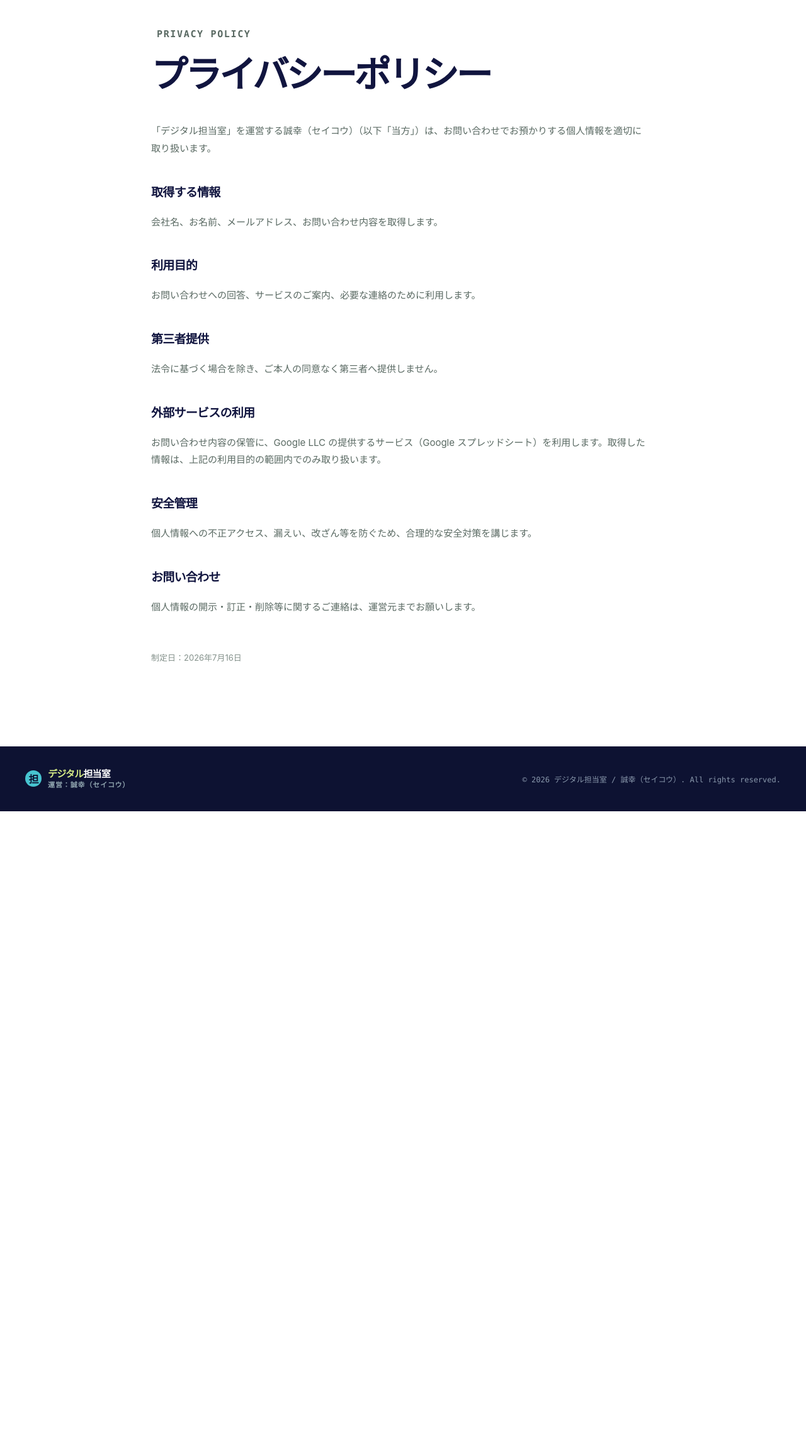
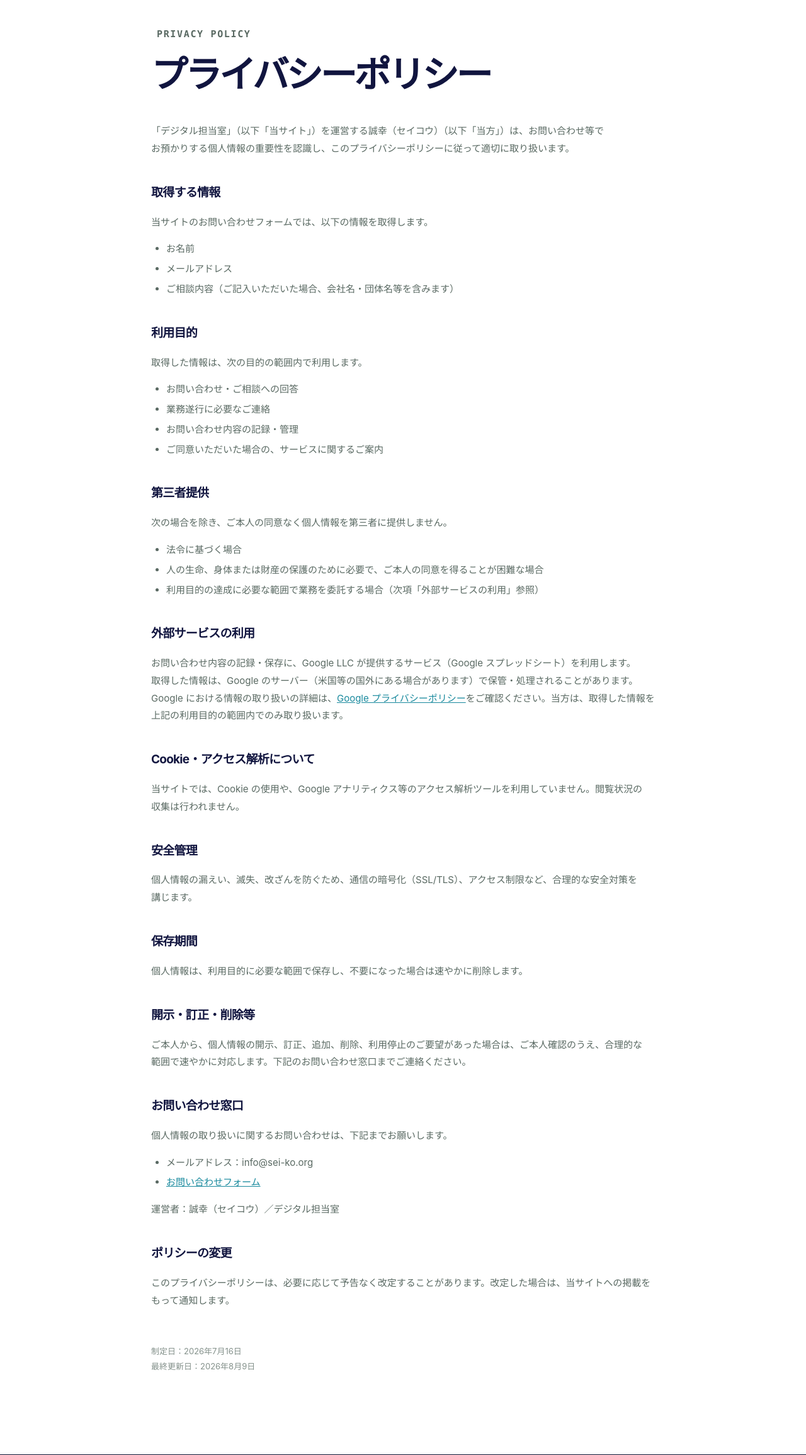
Before and after one commit to benihisago88/sei-ko.org, a PHP site: page /privacy.html in a window 1280 px wide. Shown: the part 149-2459 px from the top of the page at 63% size. Before the commit the page ends 1437 px from the top, so only its background shows below. Run offline with PHP 8.4, Linux system fonts and the light colour scheme.

Commit message:
Update sitemap and privacy policy; enhance contact form and 404 page

```diff
--- a/guide.html
+++ b/guide.html
@@ -27,8 +27,8 @@
     <link rel="apple-touch-icon" href="/apple-touch-icon.png?v=20260801" />
     <link rel="manifest" href="/site.webmanifest?v=20260801" />
     <title>中小企業のためのAI活用ガイド | デジタル担当室</title>
-    <link rel="stylesheet" href="styles.css?v=20260808.2" />
-    <script type="application/ld+json">{"@context":"https://schema.org","@type":"Article","headline":"中小企業のためのAI導入、最初の5ステップ。","description":"中小企業がAI導入を始める前に押さえたい5つのステップ。","inLanguage":"ja-JP","datePublished":"2026-07-16","dateModified":"2026-07-31","mainEntityOfPage":"https://www.sei-ko.org/guide.html","author":{"@type":"Organization","name":"誠幸（セイコウ）"},"publisher":{"@type":"Organization","name":"誠幸（セイコウ）"}}</script>
+    <link rel="stylesheet" href="styles.css?v=20260809.1" />
+    <script type="application/ld+json">{"@context":"https://schema.org","@type":"Article","headline":"中小企業のためのAI導入、最初の5ステップ。","description":"中小企業がAI導入を始める前に押さえたい5つのステップ。","inLanguage":"ja-JP","datePublished":"2026-07-16","dateModified":"2026-08-09","mainEntityOfPage":"https://www.sei-ko.org/guide.html","author":{"@type":"Organization","name":"誠幸（セイコウ）"},"publisher":{"@type":"Organization","name":"誠幸（セイコウ）"}}</script>
   </head>
   <body>
     <a class="skip-link" href="#main-content">本文へ移動</a>
@@ -48,7 +48,7 @@
         <section><p class="step-label">STEP 04</p><h2>できた手順を、チームの形にする。</h2><p>うまくいった指示文や確認項目を、テンプレートとして残します。個人の得意技にせず、誰でも再現できる仕事の流れにすることが、定着への近道です。</p></section>
         <section><p class="step-label">STEP 05</p><h2>月に一度、使い方を見直す。</h2><p>AIは一度設定して終わりではありません。現場の困りごと、出力の品質、削減できた時間を振り返り、次に試す業務を決めます。小さな改善を重ねるほど、投資対効果は高まります。</p></section>
       </article>
-      <section class="article-cta"><p class="eyebrow"><span></span> NEED A HAND?</p><h2>御社なら、どこから始めるべきか。</h2><p>現場の仕事を聞きながら、一緒に整理しましょう。</p></section>
+      <section class="article-cta"><p class="eyebrow"><span></span> NEED A HAND?</p><h2>御社なら、どこから始めるべきか。</h2><p>現場の仕事を聞きながら、一緒に整理しましょう。内容がまとまっていなくても大丈夫です。</p><a class="button primary" href="index.html#contact">無料で相談する <span>→</span></a></section>
     </main>
 
     <footer>
--- a/privacy.html
+++ b/privacy.html
@@ -3,6 +3,7 @@
   <head>
     <meta charset="UTF-8" />
     <meta name="viewport" content="width=device-width, initial-scale=1, viewport-fit=cover" />
+    <meta name="description" content="デジタル担当室（運営：誠幸）のプライバシーポリシー。お問い合わせで取得する個人情報の取り扱い、利用目的、外部サービス、お問い合わせ窓口について説明します。" />
     <meta name="robots" content="noindex,follow" />
     <meta property="og:type" content="website" />
     <meta property="og:title" content="プライバシーポリシー | デジタル担当室" />
@@ -24,7 +25,7 @@
     <link rel="apple-touch-icon" href="/apple-touch-icon.png?v=20260801" />
     <link rel="manifest" href="/site.webmanifest?v=20260801" />
     <title>プライバシーポリシー | デジタル担当室</title>
-    <link rel="stylesheet" href="styles.css?v=20260808.2" />
+    <link rel="stylesheet" href="styles.css?v=20260809.1" />
   </head>
   <body>
     <a class="skip-link" href="#main-content">本文へ移動</a>
@@ -35,27 +36,60 @@
     <main id="main-content" class="legal-page section-wrap">
       <p class="eyebrow"><span></span> PRIVACY POLICY</p>
       <h1>プライバシーポリシー</h1>
-      <p>「デジタル担当室」を運営する誠幸（セイコウ）（以下「当方」）は、お問い合わせでお預かりする個人情報を適切に取り扱います。</p>
+      <p>「デジタル担当室」（以下「当サイト」）を運営する誠幸（セイコウ）（以下「当方」）は、お問い合わせ等でお預かりする個人情報の重要性を認識し、このプライバシーポリシーに従って適切に取り扱います。</p>
 
       <h2>取得する情報</h2>
-      <p>会社名、お名前、メールアドレス、お問い合わせ内容を取得します。</p>
+      <p>当サイトのお問い合わせフォームでは、以下の情報を取得します。</p>
+      <ul>
+        <li>お名前</li>
+        <li>メールアドレス</li>
+        <li>ご相談内容（ご記入いただいた場合、会社名・団体名等を含みます）</li>
+      </ul>
 
       <h2>利用目的</h2>
-      <p>お問い合わせへの回答、サービスのご案内、必要な連絡のために利用します。</p>
+      <p>取得した情報は、次の目的の範囲内で利用します。</p>
+      <ul>
+        <li>お問い合わせ・ご相談への回答</li>
+        <li>業務遂行に必要なご連絡</li>
+        <li>お問い合わせ内容の記録・管理</li>
+        <li>ご同意いただいた場合の、サービスに関するご案内</li>
+      </ul>
 
       <h2>第三者提供</h2>
-      <p>法令に基づく場合を除き、ご本人の同意なく第三者へ提供しません。</p>
+      <p>次の場合を除き、ご本人の同意なく個人情報を第三者に提供しません。</p>
+      <ul>
+        <li>法令に基づく場合</li>
+        <li>人の生命、身体または財産の保護のために必要で、ご本人の同意を得ることが困難な場合</li>
+        <li>利用目的の達成に必要な範囲で業務を委託する場合（次項「外部サービスの利用」参照）</li>
+      </ul>
 
       <h2>外部サービスの利用</h2>
-      <p>お問い合わせ内容の保管に、Google LLC の提供するサービス（Google スプレッドシート）を利用します。取得した情報は、上記の利用目的の範囲内でのみ取り扱います。</p>
+      <p>お問い合わせ内容の記録・保存に、Google LLC が提供するサービス（Google スプレッドシート）を利用します。取得した情報は、Google のサーバー（米国等の国外にある場合があります）で保管・処理されることがあります。Google における情報の取り扱いの詳細は、<a href="https://policies.google.com/privacy" target="_blank" rel="noopener noreferrer">Google プライバシーポリシー</a>をご確認ください。当方は、取得した情報を上記の利用目的の範囲内でのみ取り扱います。</p>
+
+      <h2>Cookie・アクセス解析について</h2>
+      <p>当サイトでは、Cookie の使用や、Google アナリティクス等のアクセス解析ツールを利用していません。閲覧状況の収集は行われません。</p>
 
       <h2>安全管理</h2>
-      <p>個人情報への不正アクセス、漏えい、改ざん等を防ぐため、合理的な安全対策を講じます。</p>
+      <p>個人情報の漏えい、滅失、改ざんを防ぐため、通信の暗号化（SSL/TLS）、アクセス制限など、合理的な安全対策を講じます。</p>
 
-      <h2>お問い合わせ</h2>
-      <p>個人情報の開示・訂正・削除等に関するご連絡は、運営元までお願いします。</p>
+      <h2>保存期間</h2>
+      <p>個人情報は、利用目的に必要な範囲で保存し、不要になった場合は速やかに削除します。</p>
 
-      <p class="legal-date">制定日：2026年7月16日</p>
+      <h2>開示・訂正・削除等</h2>
+      <p>ご本人から、個人情報の開示、訂正、追加、削除、利用停止のご要望があった場合は、ご本人確認のうえ、合理的な範囲で速やかに対応します。下記のお問い合わせ窓口までご連絡ください。</p>
+
+      <h2>お問い合わせ窓口</h2>
+      <p>個人情報の取り扱いに関するお問い合わせは、下記までお願いします。</p>
+      <ul>
+        <li>メールアドレス：info@sei-ko.org</li>
+        <li><a href="index.html#contact">お問い合わせフォーム</a></li>
+      </ul>
+      <p>運営者：誠幸（セイコウ）／デジタル担当室</p>
+
+      <h2>ポリシーの変更</h2>
+      <p>このプライバシーポリシーは、必要に応じて予告なく改定することがあります。改定した場合は、当サイトへの掲載をもって通知します。</p>
+
+      <p class="legal-date">制定日：2026年7月16日<br />最終更新日：2026年8月9日</p>
     </main>
 
     <footer>
--- a/sitemap.xml
+++ b/sitemap.xml
@@ -2,13 +2,13 @@
 <urlset xmlns="http://www.sitemaps.org/schemas/sitemap/0.9">
   <url>
     <loc>https://www.sei-ko.org/</loc>
-    <lastmod>2026-07-16</lastmod>
+    <lastmod>2026-08-09</lastmod>
     <changefreq>weekly</changefreq>
     <priority>1.0</priority>
   </url>
   <url>
     <loc>https://www.sei-ko.org/guide.html</loc>
-    <lastmod>2026-08-08</lastmod>
+    <lastmod>2026-08-09</lastmod>
     <changefreq>monthly</changefreq>
     <priority>0.8</priority>
   </url>
--- a/styles.css
+++ b/styles.css
@@ -1202,7 +1202,6 @@ nav a:hover {
 }
 
 .contact-form label:nth-of-type(3),
-.contact-form label:nth-of-type(4),
 .contact-form button,
 .form-note,
 .form-success {
@@ -1385,15 +1384,6 @@ footer {
   clip: rect(0, 0, 0, 0);
   white-space: nowrap;
   border: 0;
-}
-
-/* ハニーポット (スパム対策) */
-.honeypot {
-  position: absolute !important;
-  left: -10000px !important;
-  width: 1px !important;
-  height: 1px !important;
-  overflow: hidden !important;
 }
 
 /* 無効化ボタン */
@@ -1913,6 +1903,10 @@ footer {
   font-size: 14px;
 }
 
+.article-cta .button {
+  margin-top: 18px;
+}
+
 .legal-page {
   max-width: 880px;
   padding-top: 75px;
@@ -1942,6 +1936,44 @@ footer {
   margin-top: 55px;
   color: #84918b !important;
   font-size: 13px !important;
+}
+
+/* リーガルページのリスト */
+.legal-page ul {
+  margin: 0 0 8px;
+  padding-left: 24px;
+  color: #596962;
+  font-size: 15px;
+}
+
+.legal-page li {
+  margin: 4px 0;
+}
+
+/* 404ページ */
+.legal-page.notfound-page {
+  text-align: center;
+  padding-top: 120px;
+  padding-bottom: 120px;
+}
+
+.notfound-page .eyebrow {
+  justify-content: center;
+}
+
+.notfound-page h1 {
+  font-size: clamp(30px, 4vw, 42px);
+  margin-bottom: 24px;
+}
+
+.notfound-page > p {
+  max-width: 600px;
+  margin: 0 auto 36px;
+  line-height: 1.8;
+}
+
+.notfound-button {
+  display: inline-flex;
 }
 
 /* ガイドプロモーション */
@@ -1988,6 +2020,11 @@ footer {
     padding-bottom: 75px;
   }
 
+  .legal-page.notfound-page {
+    padding-top: 70px;
+    padding-bottom: 80px;
+  }
+
   .article-toc {
     margin-bottom: 45px;
   }
```
Also changed, not shown: 404.html (+8 -7 lines), index.html (+5 -5 lines).
